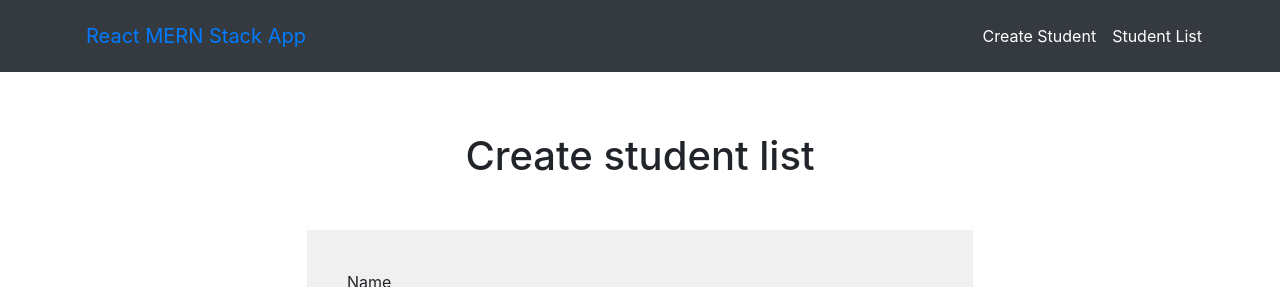
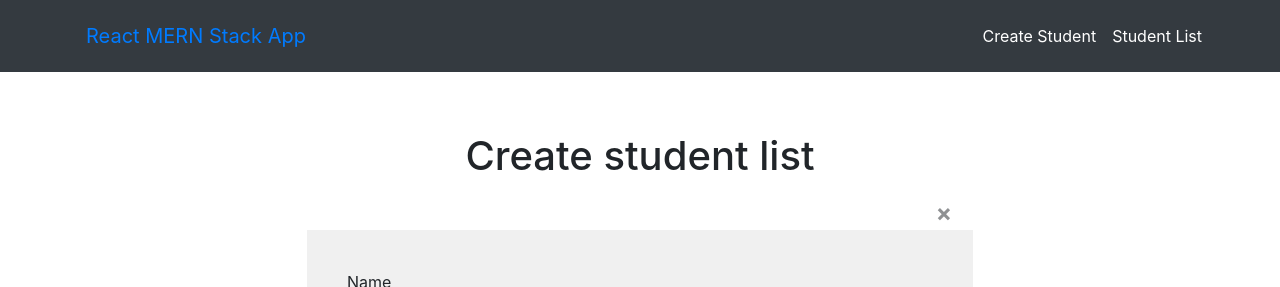
Before and after one commit to thapasamirm577/mern-st-app, a React (Create React App) app: page / in a window 1280 px wide. Both pictures are taken after typing "Sample", "name@example.com", "5" into the empty fields and a click on the button "Create Student". Shown: the top 287 px of the page. Built offline with nearby package versions, Linux system fonts and the light colour scheme; no server answers; the HTML template or start-up script is replaced by a standard one.

Commit message:
Close alert content

```diff
--- a/src/components/create-student.component.js
+++ b/src/components/create-student.component.js
@@ -74,13 +74,20 @@ export default class CreateStudent extends Component {
     })
   }
 
+  handleAlertClose = () => {
+    this.setState({
+      alertVariant: 'none',
+      alertMsg: '',
+    })
+  }
+
   render() {
     const { name, email, rollno, alertVariant, alertMsg } = this.state;
     return (
       <div className="student-create-wapper">
         <h1> Create student list</h1>
         {
-          alertVariant === 'none' ? null : <Alert alertVariant={alertVariant} alertMsg={alertMsg}/>
+          alertVariant === 'none' ? null : <Alert alertVariant={alertVariant} alertMsg={alertMsg} handleClose={this.handleAlertClose}/>
         }
         <Form>
           <Form.Group controlId="Name">
--- a/src/components/edit-student.component.js
+++ b/src/components/edit-student.component.js
@@ -88,6 +88,13 @@ export default class CreateStudent extends Component {
     }
   }
 
+  handleAlertClose = () => {
+    this.setState({
+      alertVariant: 'none',
+      alertMsg: '',
+    })
+  }
+
   render() {
     const { name, email, rollno, canDisplayView, isError, alertVariant, alertMsg } = this.state;
 
@@ -105,7 +112,7 @@ export default class CreateStudent extends Component {
           <div className="student-create-wapper">
             <h1> Update student list</h1>
             {
-              alertVariant === 'none' ? null : <Alert alertVariant={alertVariant} alertMsg={alertMsg} />
+              alertVariant === 'none' ? null : <Alert alertVariant={alertVariant} alertMsg={alertMsg} handleClose={this.handleAlertClose}/>
             }
             <Form>
               <Form.Group controlId="Name">
--- a/src/components/student-list.component.js
+++ b/src/components/student-list.component.js
@@ -4,15 +4,17 @@ import { Table, Button } from 'react-bootstrap';
 import { Link } from "react-router-dom";
 import Loading from '../utils/loading';
 import Error from '../utils/error';
+import Alert from '../utils/alert';
 
 export default class StudentList extends Component {
-
   constructor(props) {
     super(props)
     this.state = {
       students: [],
       canDisplayView: false,
       isError: false,
+      alertVariant: 'none',
+      alertMsg: '',
     };
   }
 
@@ -38,9 +40,16 @@ export default class StudentList extends Component {
     const { students } = this.state;
     axios.delete('http://localhost:4000/students/delete-student/' + id)
       .then((res) => {
-        console.log('Student successfully deleted!')
+        this.setState({
+          alertVariant: 'success',
+          alertMsg: 'Student successfully deleted!'
+        })
       }).catch((error) => {
-        console.log(error)
+        this.setState({
+          alertVariant: 'error',
+          alertMsg: error.response,
+        })
+        console.log(error);
       })
     this.setState({
       students: students.filter(student => student._id !== id),
@@ -49,7 +58,6 @@ export default class StudentList extends Component {
 
   getTableData() {
     const { students } = this.state;
-    console.log(students);
     return students.map((student, index) => {
       return (
         <tr key={index}>
@@ -68,8 +76,15 @@ export default class StudentList extends Component {
     )
   }
 
+  handleAlertClose = () => {
+    this.setState({
+      alertVariant: 'none',
+      alertMsg: '',
+    })
+  }
+
   render() {
-    const { students, canDisplayView, isError } = this.state;
+    const { students, canDisplayView, isError, alertVariant, alertMsg } = this.state;
 
     if (!canDisplayView) {
       return <Loading />;
@@ -85,6 +100,9 @@ export default class StudentList extends Component {
           canDisplayView ?
             <div className="student-list-wrapper">
               <h1> Student list</h1>
+              {
+                alertVariant === 'none' ? null : <Alert alertVariant={alertVariant} alertMsg={alertMsg} handleClose={this.handleAlertClose} />
+              }
               <Table striped bordered hover>
                 <thead>
                   <tr>
--- a/src/utils/alert.js
+++ b/src/utils/alert.js
@@ -2,9 +2,9 @@ import React from "react";
 import { Alert } from 'react-bootstrap'
 
 const AlertContainer = (props) => {
-    const { alertMsg, alertVariant } = props;
+    const { alertMsg, alertVariant, handleClose } = props;
     return (
-        <Alert variant={alertVariant}>
+        <Alert variant={alertVariant} onClose={() => handleClose()} dismissible>
             {alertMsg}
         </Alert>
     )
```
